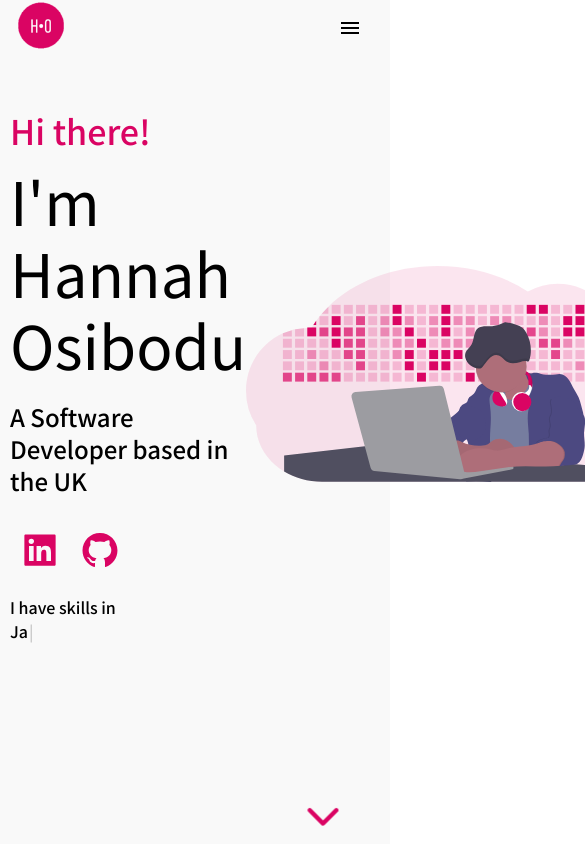
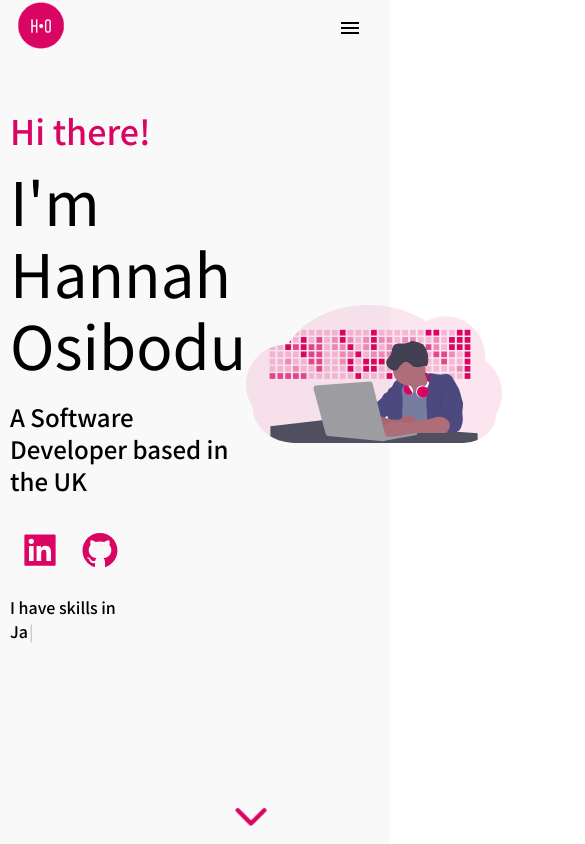
Before and after one commit to Hannah6898/react-web-portfolio-2, a React (Create React App) app: page / in a window 390 px wide. Shown: the top 844 px of the page, 585 px wide, since content can reach past the window. Built offline with nearby package versions, Linux system fonts and the light colour scheme.

Commit message:
Made Home component image responsive

```diff
--- a/src/Home/Home.css
+++ b/src/Home/Home.css
@@ -12,10 +12,18 @@
 
 .Home article {
   padding-left: 10px;
+  grid-column: 1/2;
 }
 
 .Home img {
-  width: 400px;
+  width: 25rem;
+  grid-column: 2/3;
+}
+
+@media (max-width: 650px) {
+  .Home img {
+    width: 16rem;
+  }
 }
 
 .Home .arrow {
```
